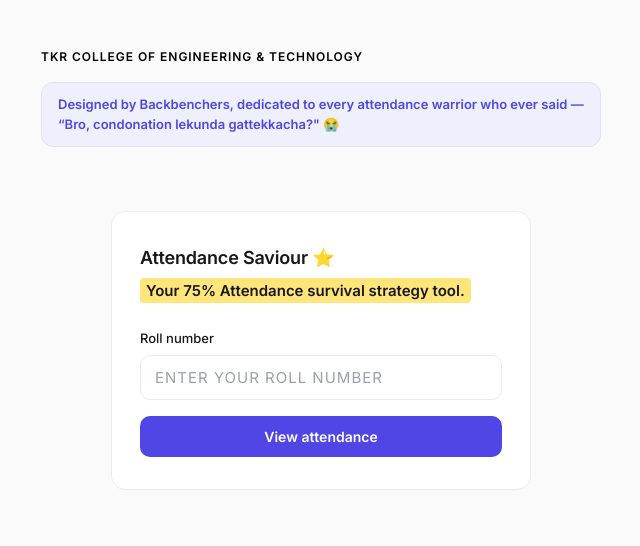
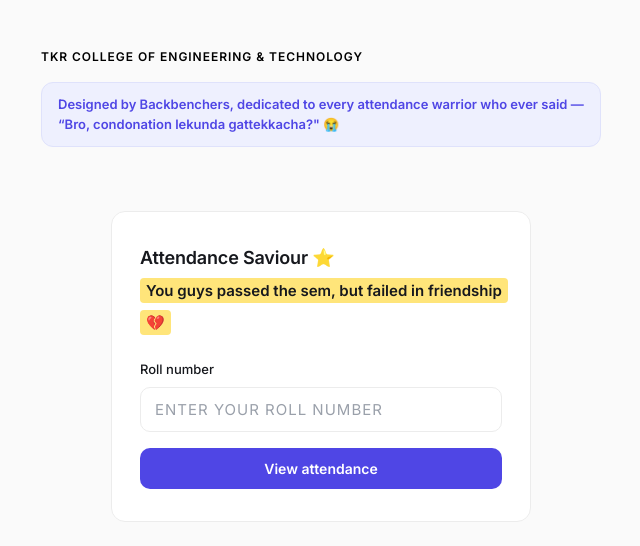
Before and after one commit to umanikumar213/tkrclass, a website: page index.html in a window 1280 px wide. Shown: the whole page, without its empty margins (319-959 px from the left). Drawn offline with Linux system fonts and the light colour scheme.

```diff
--- a/index.html
+++ b/index.html
@@ -146,7 +146,7 @@
   <div class="card login" id="loginBox"><div class="pad">
     <h2>Attendance Saviour ⭐</h2>
     <div style="margin:4px 0 22px;font-size:15px;line-height:2.1">
-        <span style="background:#ffe57a;-webkit-box-decoration-break:clone;box-decoration-break:clone;font-weight:600;border-radius:4px;padding:3px 6px">Your 75% Attendance survival strategy tool.</span>
+        <span style="background:#ffe57a;-webkit-box-decoration-break:clone;box-decoration-break:clone;font-weight:600;border-radius:4px;padding:3px 6px">You guys passed the sem, but failed in friendship 💔 </span>
           </div>
     <label for="roll">Roll number</label>
     <input id="roll" placeholder="ENTER YOUR ROLL NUMBER" autocomplete="off" />
```
